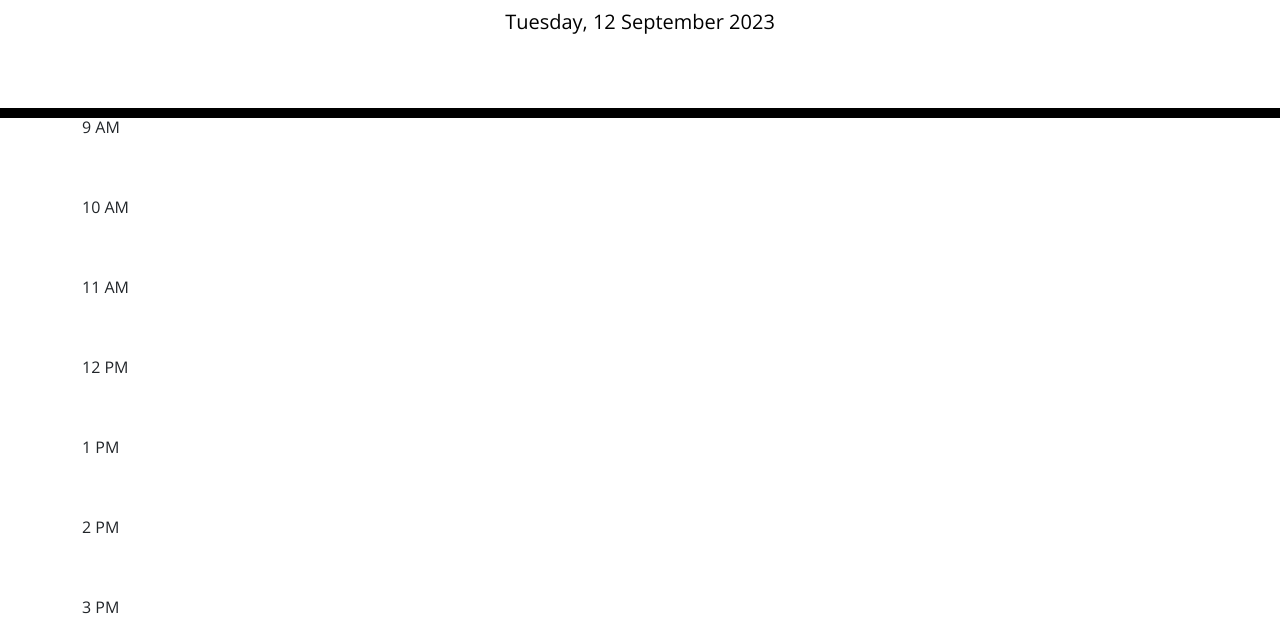
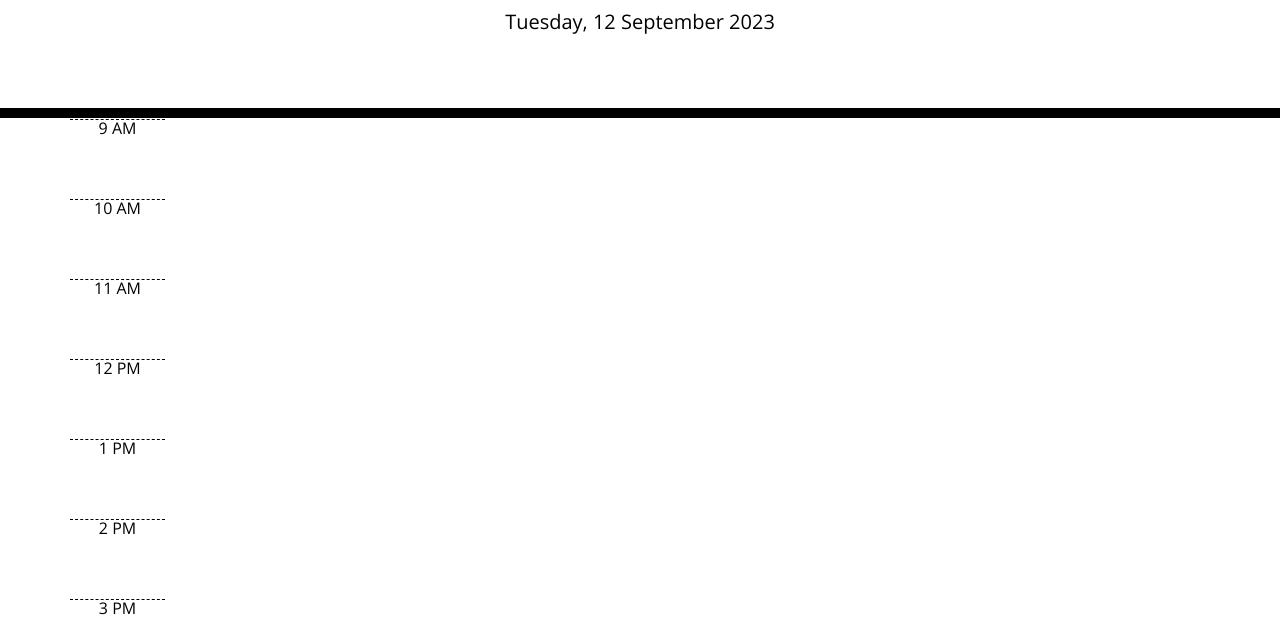
Before and after one commit to webtam81/Work-Day-Scheduler, a plain HTML site: page index.html in a window 1280 px wide. Shown: the part 169-800 px from the top of the page. Drawn offline with nearby package versions, Linux system fonts and the light colour scheme.

Commit message:
started bootstrap styling

```diff
--- a/script.js
+++ b/script.js
@@ -19,20 +19,28 @@ for (h = 0; h < totalHours + 1; h++) {
 
     //bootstrap row
     let newRowEl = $('<div>')
-        .addClass('row');
+        .addClass('row time-block');
 
     //column for time
+    //style
     let timeDivEl = $('<div>')
-        .addClass('col time')
+        .addClass('col col-sm-12 col-md-1 hour')
         .text(blockTime.format("h A"));
 
     //column for task
+    //style
+    //past/pre/future - dayjs - class
+    //form
+    //localstorage
+    //populate if localstorage
     let taskDivEl = $('<div>')
-    .addClass('col task');
+    .addClass('col col-sm-12 col-md-10 task');
 
     //column for button
+    //button
+    //style
     let btnDivEl = $('<div>')
-    .addClass('col save');
+    .addClass('col col-sm-12 col-md-1 save');
 
     //console.log(blockTime); //todo RM
     //console.log(blockTime.format("h A")); //todo RM
--- a/style.css
+++ b/style.css
@@ -70,3 +70,6 @@ header {
   font-size: 20px;
   transition: all 0.3s ease-in-out;
 }
+
+
+/*testing, to remove*/
```
